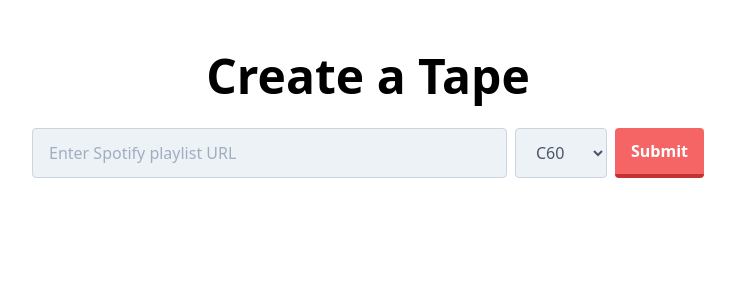
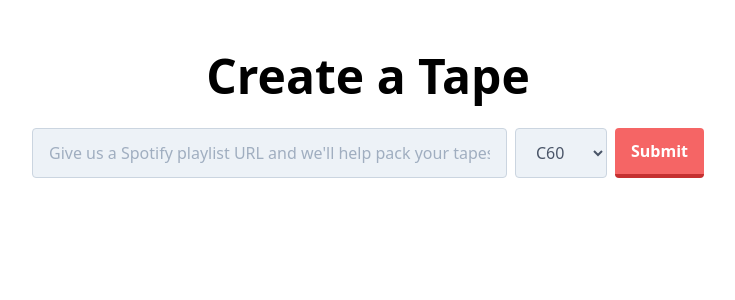
Before and after one commit to fajarAliM/Mixes, a Next.js app: page / in a window 1280 px wide. Shown: the top 300 px of the page, without its empty margins (272-1007 px from the left). Built offline with nearby package versions, Linux system fonts and the light colour scheme.

Commit message:
Update index.js

```diff
--- a/pages/index.js
+++ b/pages/index.js
@@ -41,7 +41,7 @@ export default function IndexPage() {
 						name="q"
 						value={ url || '' }
 						onChange={ ( event ) => setUrl( event.target.value ) }
-						placeholder="Enter Spotify playlist URL"
+						placeholder="Give us a Spotify playlist URL and we'll help pack your tapes with tunes."
 					/>
 					<select
 						className="bg-gray-200 border border-gray-400 text-gray-700 py-3 px-4 ml-2 rounded lfocus:outline-none focus:border-red-500"
```
